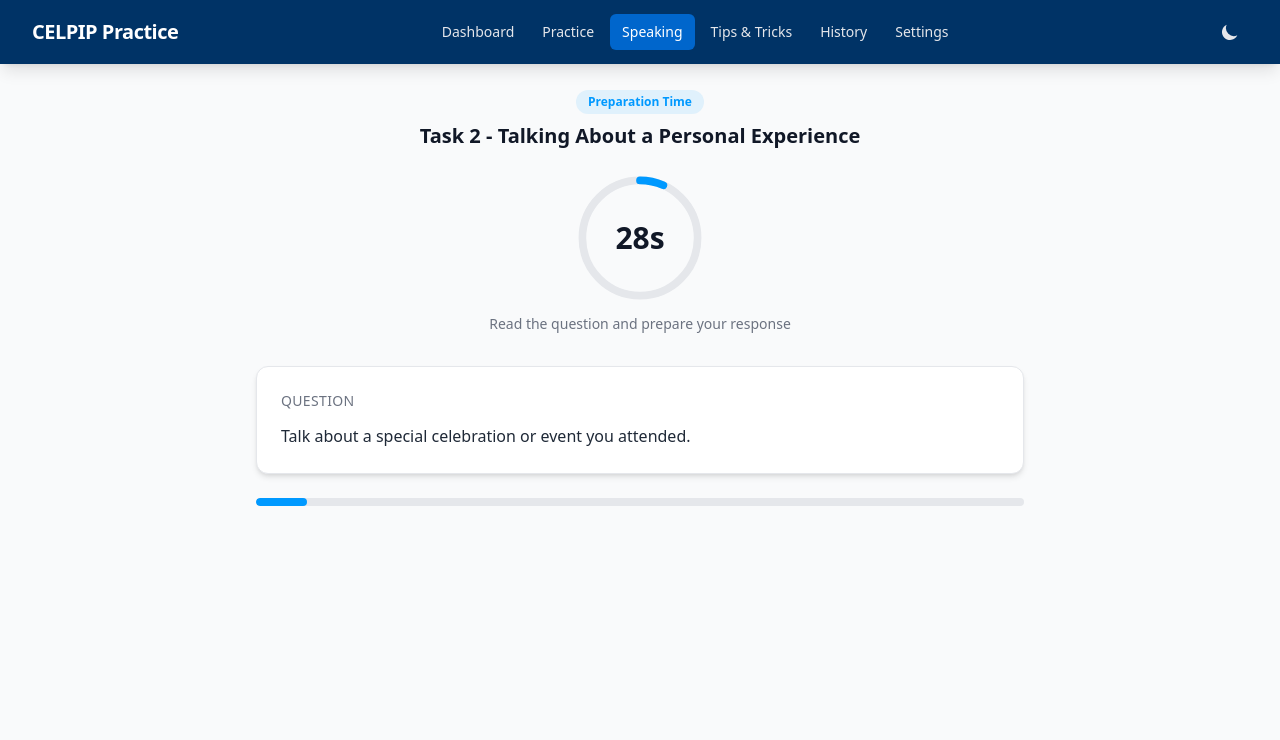
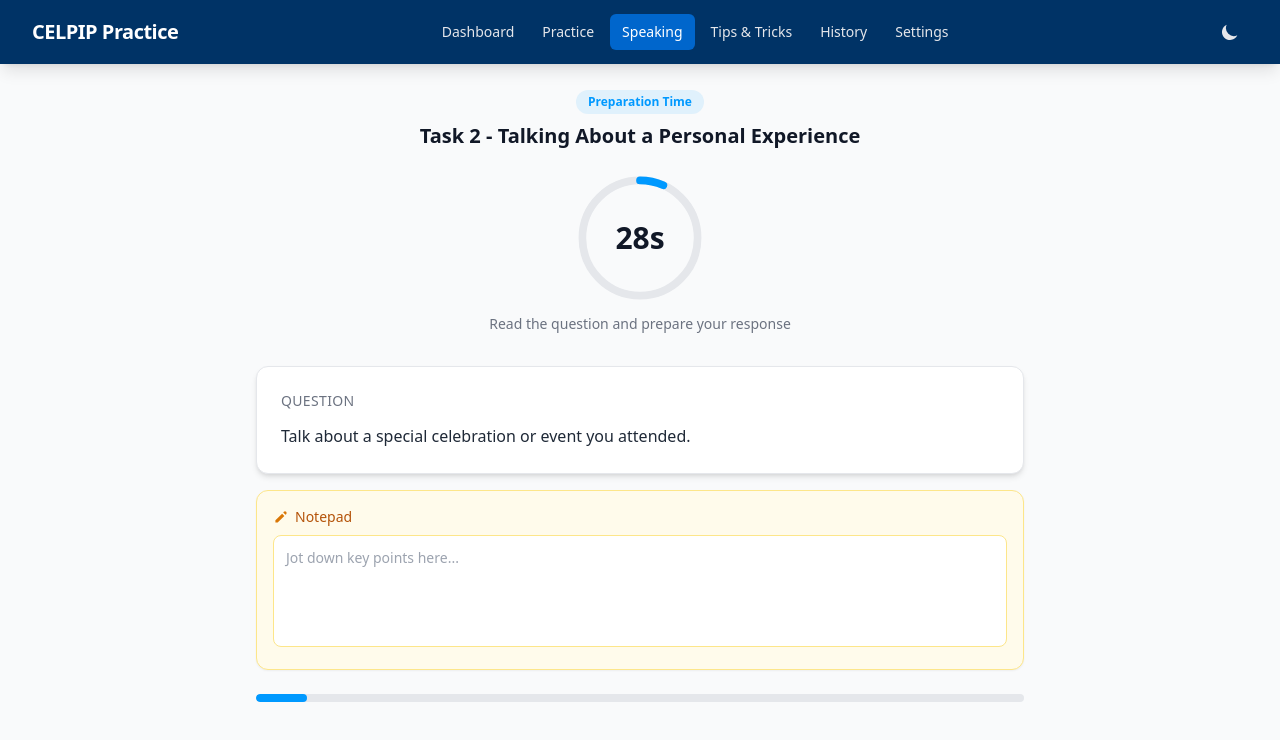
Before and after one commit to pmt205/CELPIP_Writing, a React (Vite) app: page /speaking in a window 1280 px wide. Both pictures are taken after a click on the button 486 px from the left and 257 px from the top of the page. Shown: the top 740 px of the page. Built offline with nearby package versions, Linux system fonts and the light colour scheme.

Commit message:
feat: add notepad text box to Speaking practice prep and recording phases

```diff
--- a/src/components/Speaking/AudioRecorder.tsx
+++ b/src/components/Speaking/AudioRecorder.tsx
@@ -1,11 +1,15 @@
+import { useState } from 'react';
+
 interface AudioRecorderProps {
   isRecording: boolean;
   timeRemaining: number;
   audioLevel: number;
   onStop: () => void;
+  notes?: string;
 }
 
-export default function AudioRecorder({ isRecording, timeRemaining, audioLevel, onStop }: AudioRecorderProps) {
+export default function AudioRecorder({ isRecording, timeRemaining, audioLevel, onStop, notes }: AudioRecorderProps) {
+  const [notesExpanded, setNotesExpanded] = useState(true);
   const minutes = Math.floor(timeRemaining / 60);
   const seconds = timeRemaining % 60;
   const timeDisplay = `${minutes.toString().padStart(2, '0')}:${seconds.toString().padStart(2, '0')}`;
@@ -50,6 +54,36 @@ export default function AudioRecorder({ isRecording, timeRemaining, audioLevel,
         ))}
       </div>
 
+      {/* Notes display */}
+      {notes && notes.trim() && (
+        <div className="mb-4 max-w-md mx-auto">
+          <button
+            onClick={() => setNotesExpanded(!notesExpanded)}
+            className="flex items-center text-xs font-medium text-amber-700 dark:text-amber-300 hover:text-amber-800 dark:hover:text-amber-200 transition-colors"
+          >
+            <svg xmlns="http://www.w3.org/2000/svg" className="h-3.5 w-3.5 mr-1" viewBox="0 0 20 20" fill="currentColor">
+              <path d="M13.586 3.586a2 2 0 112.828 2.828l-.793.793-2.828-2.828.793-.793zM11.379 5.793L3 14.172V17h2.828l8.38-8.379-2.83-2.828z" />
+            </svg>
+            Your Notes
+            <svg
+              xmlns="http://www.w3.org/2000/svg"
+              className={`h-3.5 w-3.5 ml-1 transition-transform ${notesExpanded ? 'rotate-180' : ''}`}
+              viewBox="0 0 20 20"
+              fill="currentColor"
+            >
+              <path fillRule="evenodd" d="M5.293 7.293a1 1 0 011.414 0L10 10.586l3.293-3.293a1 1 0 111.414 1.414l-4 4a1 1 0 01-1.414 0l-4-4a1 1 0 010-1.414z" clipRule="evenodd" />
+            </svg>
+          </button>
+          {notesExpanded && (
+            <div className="mt-1.5 bg-amber-50 dark:bg-gray-800/80 rounded-lg border border-amber-200 dark:border-gray-600 p-3">
+              <p className="text-xs text-gray-700 dark:text-gray-300 whitespace-pre-wrap leading-relaxed">
+                {notes}
+              </p>
+            </div>
+          )}
+        </div>
+      )}
+
       {/* Message */}
       <p className="text-sm text-gray-500 dark:text-gray-400 mb-6">
         Speak now... Recording will stop automatically when time is up.
--- a/src/components/Speaking/PrepTimer.tsx
+++ b/src/components/Speaking/PrepTimer.tsx
@@ -6,9 +6,11 @@ interface PrepTimerProps {
   taskNumber: number;
   questionText: string;
   onComplete: () => void;
+  notes: string;
+  onNotesChange: (value: string) => void;
 }
 
-export default function PrepTimer({ prepSeconds, taskName, taskNumber, questionText, onComplete }: PrepTimerProps) {
+export default function PrepTimer({ prepSeconds, taskName, taskNumber, questionText, onComplete, notes, onNotesChange }: PrepTimerProps) {
   const [timeLeft, setTimeLeft] = useState(prepSeconds);
   const onCompleteRef = useRef(onComplete);
   onCompleteRef.current = onComplete;
@@ -85,6 +87,24 @@ export default function PrepTimer({ prepSeconds, taskName, taskNumber, questionT
         </p>
       </div>
 
+      {/* Notepad */}
+      <div className="mt-4 bg-amber-50 dark:bg-gray-800/80 rounded-xl shadow-sm p-4 border border-amber-200 dark:border-gray-600">
+        <div className="flex items-center mb-2">
+          <svg xmlns="http://www.w3.org/2000/svg" className="h-4 w-4 text-amber-600 dark:text-amber-400 mr-1.5" viewBox="0 0 20 20" fill="currentColor">
+            <path d="M13.586 3.586a2 2 0 112.828 2.828l-.793.793-2.828-2.828.793-.793zM11.379 5.793L3 14.172V17h2.828l8.38-8.379-2.83-2.828z" />
+          </svg>
+          <h3 className="text-sm font-medium text-amber-700 dark:text-amber-300">
+            Notepad
+          </h3>
+        </div>
+        <textarea
+          value={notes}
+          onChange={(e) => onNotesChange(e.target.value)}
+          placeholder="Jot down key points here..."
+          className="w-full h-28 resize-none rounded-lg border border-amber-200 dark:border-gray-600 bg-white dark:bg-gray-900 text-gray-800 dark:text-gray-200 text-sm p-3 placeholder-gray-400 dark:placeholder-gray-500 focus:outline-none focus:ring-2 focus:ring-amber-400 dark:focus:ring-amber-500 focus:border-transparent"
+        />
+      </div>
+
       {/* Progress bar */}
       <div className="mt-6">
         <div className="w-full h-2 bg-gray-200 dark:bg-gray-700 rounded-full overflow-hidden">
--- a/src/components/Speaking/SpeakingSession.tsx
+++ b/src/components/Speaking/SpeakingSession.tsx
@@ -24,6 +24,7 @@ export default function SpeakingSession() {
   const [feedback, setFeedback] = useState<SpeakingFeedback | null>(null);
   const [error, setError] = useState<string | null>(null);
   const [startTime, setStartTime] = useState<number>(0);
+  const [notes, setNotes] = useState('');
 
   const settings = useAppStore((s) => s.settings);
   const addToSpeakingHistory = useAppStore((s) => s.addToSpeakingHistory);
@@ -197,6 +198,7 @@ export default function SpeakingSession() {
     setAudioLevel(0);
     setIsRecording(false);
     setTimeRemaining(0);
+    setNotes('');
     stoppingRef.current = false;
   };
 
@@ -232,6 +234,8 @@ export default function SpeakingSession() {
           taskNumber={selectedTaskNumber}
           questionText={questionText}
           onComplete={handlePrepComplete}
+          notes={notes}
+          onNotesChange={setNotes}
         />
       )}
 
@@ -251,6 +255,7 @@ export default function SpeakingSession() {
             timeRemaining={timeRemaining}
             audioLevel={audioLevel}
             onStop={handleStopRecording}
+            notes={notes}
           />
         </div>
       )}
```
